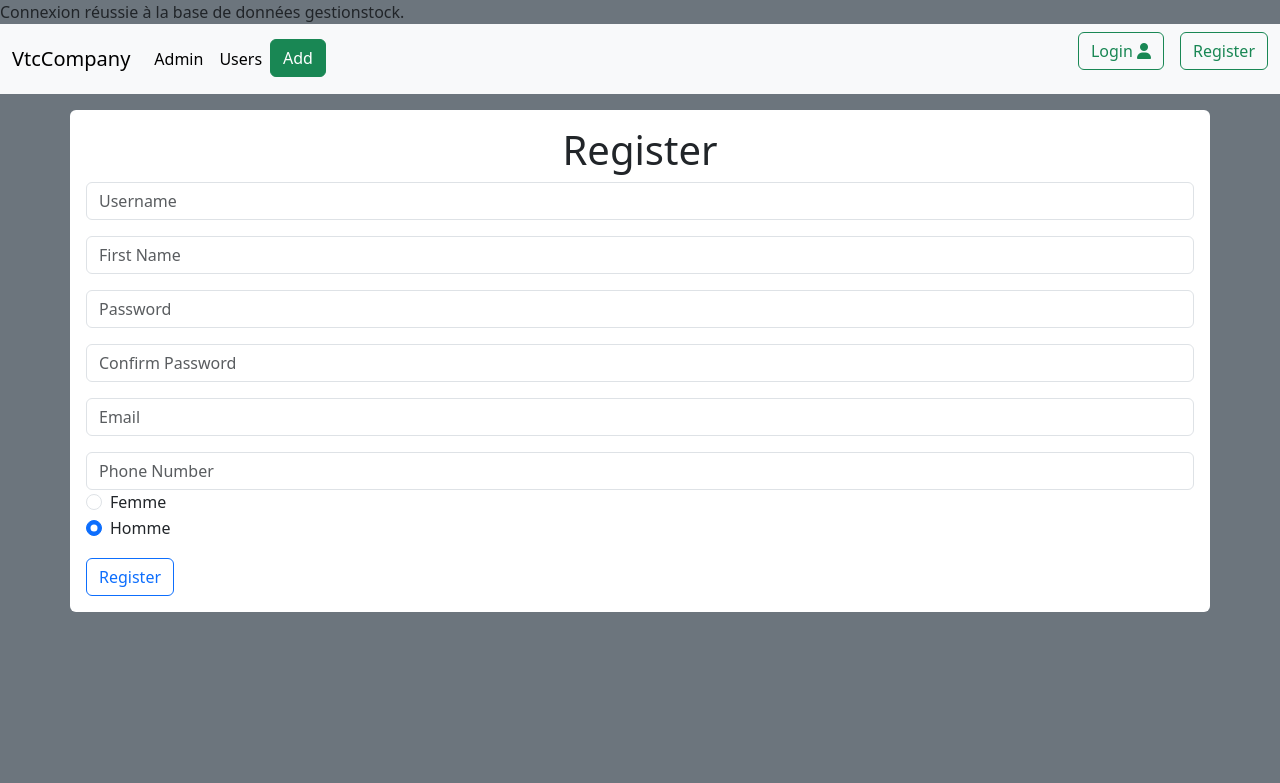
After one commit to Brice2004/TD_PHP, a PHP site: page /register.php in a window 1280 px wide. The commit adds this page. Shown: the top 783 px of the page. Run offline with PHP 8.4, Linux system fonts and the light colour scheme.

Commit message:
Add files via upload

```diff
--- /dev/null
+++ b/db.php
@@ -0,0 +1,16 @@
+<?php
+$dsn = "mysql:host=localhost;dbname=gestionstock;charset=utf8";
+$user = "root";
+$pass = "";
+
+try {
+    $pdo = new PDO($dsn, $user, $pass, [
+        PDO::ATTR_ERRMODE => PDO::ERRMODE_EXCEPTION,
+        PDO::ATTR_DEFAULT_FETCH_MODE => PDO::FETCH_ASSOC
+    ]);
+    echo "Connexion réussie à la base de données gestionstock.";
+} catch (PDOException $e) {
+    die("Échec de la connexion : " . $e->getMessage());
+}
+
+$test = "Hello World";
--- /dev/null
+++ b/navbar.php
@@ -0,0 +1,26 @@
+<nav class="navbar navbar-expand-lg bg-body-tertiary">
+    <div class="container-fluid">
+      <a class="navbar-brand" href="#">VtcCompany</a>
+      <button class="navbar-toggler" type="button" data-bs-toggle="collapse" data-bs-target="#navbarSupportedContent" aria-controls="navbarSupportedContent" aria-expanded="false" aria-label="Toggle navigation">
+        <span class="navbar-toggler-icon"></span>
+      </button>
+      <div class="collapse navbar-collapse" id="navbarSupportedContent">
+        <ul class="navbar-nav me-auto mb-2 mb-lg-0">
+          <li class="nav-item">
+            <a class="nav-link active" aria-current="page" href="#">Admin</a>
+          </li>
+          <li class="nav-item">
+            <a class="nav-link active" aria-current="page" href="#">Users</a>
+          </li>
+          <li class="nav-item">
+            <a class=" btn btn-success" aria-current="page" href="#">Add</a>
+          </li>
+        </ul>
+        <form class="d-flex" role="search">
+          <a class="btn btn-outline-success" href="index.php">Login <i class="fa-solid fa-user"></i></a>
+
+          <a href="register.php" class="btn ms-3 btn-outline-success" >Register</a>
+        </form>
+      </div>
+    </div>
+  </nav>
--- /dev/null
+++ b/register.php
@@ -0,0 +1,102 @@
+<?php
+
+include('db.php');
+
+if ($_SERVER['REQUEST_METHOD'] === 'POST') {
+    $nom = $_POST['nom'];
+    $prenom = $_POST['prenom'];
+    $password = $_POST['password'];
+    $confirm_password = $_POST['confirm_password'];
+    $email = $_POST['email'];
+    $phone = $_POST['phone'];
+    $sexe = $_POST['sexe'];
+
+
+    if (empty($nom) || empty($prenom) || empty($password) || empty($confirm_password) || empty($email) || empty($phone) || empty($sexe)) {
+        echo "<div class='alert alert-danger'>All fields are required.</div>";
+        exit;
+    }
+
+    if( strlen($password) <= 12) {
+        echo "<div class='alert alert-danger'>Password must be at least 12 characters long.</div>";
+        exit;
+    }
+
+    if ($password !== $confirm_password) {
+        echo "<div class='alert alert-danger'>Passwords do not match.</div>";
+        exit;
+    }
+
+    if ($sexe == 'homme') {
+      $sexe = 1;
+    } else {
+      $sexe = 0;
+    }
+
+    // Check if the email already exists
+    $stmt = $pdo->prepare("SELECT COUNT(*) FROM users WHERE mail = ?");
+    $stmt->execute([$email]);
+    if ($stmt->fetchColumn() > 0) {
+        echo "<div class='alert alert-danger'>Email already exists.</div>";
+        exit;
+    }
+        $hashed_password = password_hash($password, PASSWORD_DEFAULT);
+
+        // Prepare and execute the SQL statement
+        $stmt = $pdo->prepare("INSERT INTO users (nom, prenom, mail, phone, mdp, sexe, access) VALUES (?, ?, ?, ?, ?, ?, ?)");
+        if ($stmt->execute([$nom,$prenom, $email,  $phone, $hashed_password, $sexe, 0])) {
+            header("Location: index.php");
+            exit;
+        } else {
+            echo "<div class='alert alert-danger'>Registration failed. Please try again.</div>";
+        }
+
+
+}
+?>
+
+<!DOCTYPE html>
+<html lang="en">
+<head>
+    <meta charset="UTF-8">
+    <meta name="viewport" content="width=device-width, initial-scale=1.0">
+    <title>Login</title>
+    <link href="https://cdn.jsdelivr.net/npm/bootstrap@5.3.6/dist/css/bootstrap.min.css" rel="stylesheet" integrity="sha384-4Q6Gf2aSP4eDXB8Miphtr37CMZZQ5oXLH2yaXMJ2w8e2ZtHTl7GptT4jmndRuHDT" crossorigin="anonymous">
+    <link rel="stylesheet" href="https://cdnjs.cloudflare.com/ajax/libs/font-awesome/6.5.1/css/all.min.css">
+    <script src="https://cdn.jsdelivr.net/npm/bootstrap@5.3.6/dist/js/bootstrap.bundle.min.js" integrity="sha384-j1CDi7MgGQ12Z7Qab0qlWQ/Qqz24Gc6BM0thvEMVjHnfYGF0rmFCozFSxQBxwHKO" crossorigin="anonymous"></script>
+    <link rel="stylesheet" href="https://cdnjs.cloudflare.com/ajax/libs/font-awesome/6.5.1/css/all.min.css">
+
+</head>
+
+<?php
+include('navbar.php');
+?>
+
+<body class="bg-secondary">
+    <form  class="mt-3 p-3 rounded bg-white container" action="" method="post">
+        <h1 class="text-center">Register   </h1>
+
+        <input class="form-control" type="text" name="nom" placeholder="Username" required>
+        <input class="mt-3 form-control" type="text" name="prenom" placeholder="First Name" required>
+        <input class="mt-3 form-control" type="password" name="password" placeholder="Password" required>
+        <input class="mt-3 form-control" type="password" name="confirm_password" placeholder="Confirm Password" required>
+        <input class="mt-3 form-control" type="email" name="email" placeholder="Email" required>
+        <input class="mt-3 form-control" type="text" name="phone" placeholder="Phone Number" required>
+
+        <div class="form-check">
+            <input class="form-check-input" type="radio" name="sexe" value="femme" id="sexe">
+            <label class="form-check-label" for="sexe">
+              Femme
+            </label>
+          </div>
+          <div class="form-check">
+            <input class="form-check-input" type="radio" name="sexe" value="homme" id="sexe"  checked>
+            <label class="form-check-label" for="sexe">
+              Homme
+            </label>
+          </div>
+
+        <input class="mt-3 btn btn-outline-primary" type="submit" value="Register">
+    </form>
+</body>
+</html>
```
Also changed, not shown: home.php (added, +45 -0 lines), index.php (+60 -78 lines), vtccompany.sql (added, +71 -0 lines).
